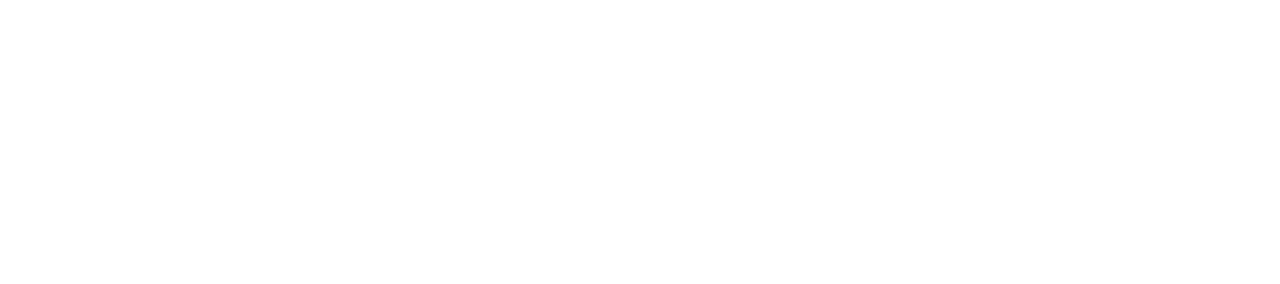
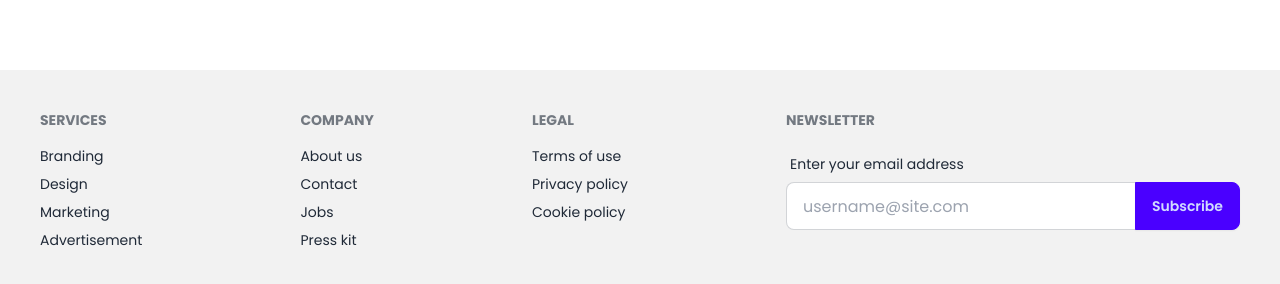
Before and after one commit to devenamulshikder/real-estate, a React (Vite) app: page / in a window 1280 px wide. Shown: the part 2462-2746 px from the top of the page. Before the commit the page ends 2468 px from the top, so only its background shows below. Built offline with nearby package versions, Linux system fonts and the light colour scheme.

Commit message:
footer added

```diff
--- /dev/null
+++ b/src/components/Footer.jsx
@@ -0,0 +1,46 @@
+const Footer = () => {
+  return (
+    <footer className="p-10 bg-base-200 text-base-content mt-16">
+      <div className="max-w-7xl mx-auto flex justify-between footer">
+        <nav>
+          <h6 className="footer-title">Services</h6>
+          <a className="link link-hover">Branding</a>
+          <a className="link link-hover">Design</a>
+          <a className="link link-hover">Marketing</a>
+          <a className="link link-hover">Advertisement</a>
+        </nav>
+        <nav>
+          <h6 className="footer-title">Company</h6>
+          <a className="link link-hover">About us</a>
+          <a className="link link-hover">Contact</a>
+          <a className="link link-hover">Jobs</a>
+          <a className="link link-hover">Press kit</a>
+        </nav>
+        <nav>
+          <h6 className="footer-title">Legal</h6>
+          <a className="link link-hover">Terms of use</a>
+          <a className="link link-hover">Privacy policy</a>
+          <a className="link link-hover">Cookie policy</a>
+        </nav>
+        <form>
+          <h6 className="footer-title">Newsletter</h6>
+          <fieldset className="form-control w-80">
+            <label className="label">
+              <span className="label-text">Enter your email address</span>
+            </label>
+            <div className="join">
+              <input
+                type="text"
+                placeholder="username@site.com"
+                className="input input-bordered join-item"
+              />
+              <button className="btn btn-primary join-item">Subscribe</button>
+            </div>
+          </fieldset>
+        </form>
+      </div>
+    </footer>
+  );
+};
+
+export default Footer;
--- a/src/layouts/Root.jsx
+++ b/src/layouts/Root.jsx
@@ -1,13 +1,14 @@
-
 import { Outlet } from "react-router-dom";
 import Nav from "../pages/shared/Nav";
+import Footer from "../components/Footer";
 const Root = () => {
   return (
     <div>
       <div className="max-w-7xl mx-auto">
-            <Nav/>
+        <Nav />
         <Outlet></Outlet>
       </div>
+      <Footer/>
     </div>
   );
 };
```
Lines whose indentation alone changed are shown as unchanged.
